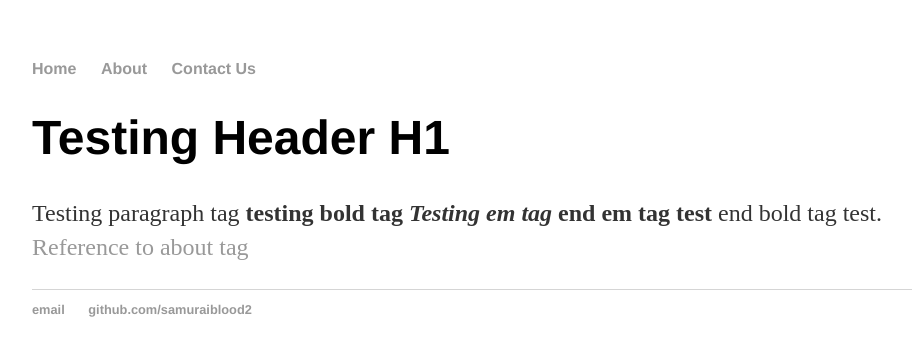
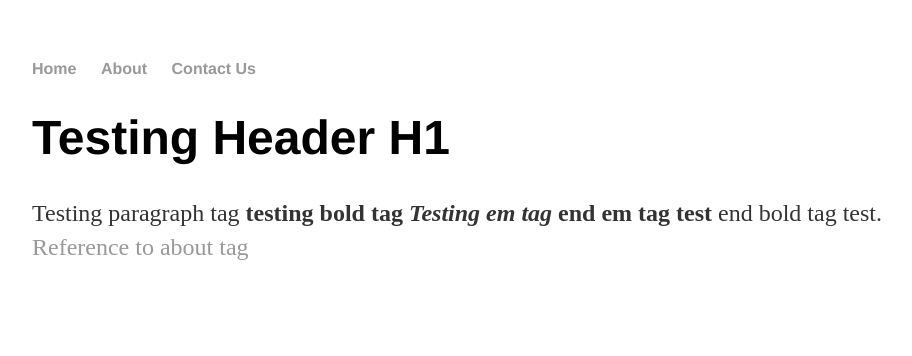
Before and after one commit to nymnrc/nymnrc, a Jekyll site: the page built from index.html, in a window 1280 px wide. Shown: the top 356 px of the page, without its empty margins (160-1072 px from the left). Built offline with Jekyll 4.4.1, drawn with Linux system fonts in a browser that asks for light colours.

Commit message:
Remove footer reference

```diff
--- a/_layouts/default.html
+++ b/_layouts/default.html
@@ -17,12 +17,6 @@
 
 			{{ content }}
 
-			</div><!-- /.container -->
-			<footer>
-	    		<ul>
-	        		<li><a href="mailto:someguy2191@gmail.com">email</a></li>
-	        		<li><a href="https://github.com/samuraiblood2">github.com/samuraiblood2</a></li>
-				</ul>
-			</footer>
+			</div>
 		</body>
 	</html>
```
